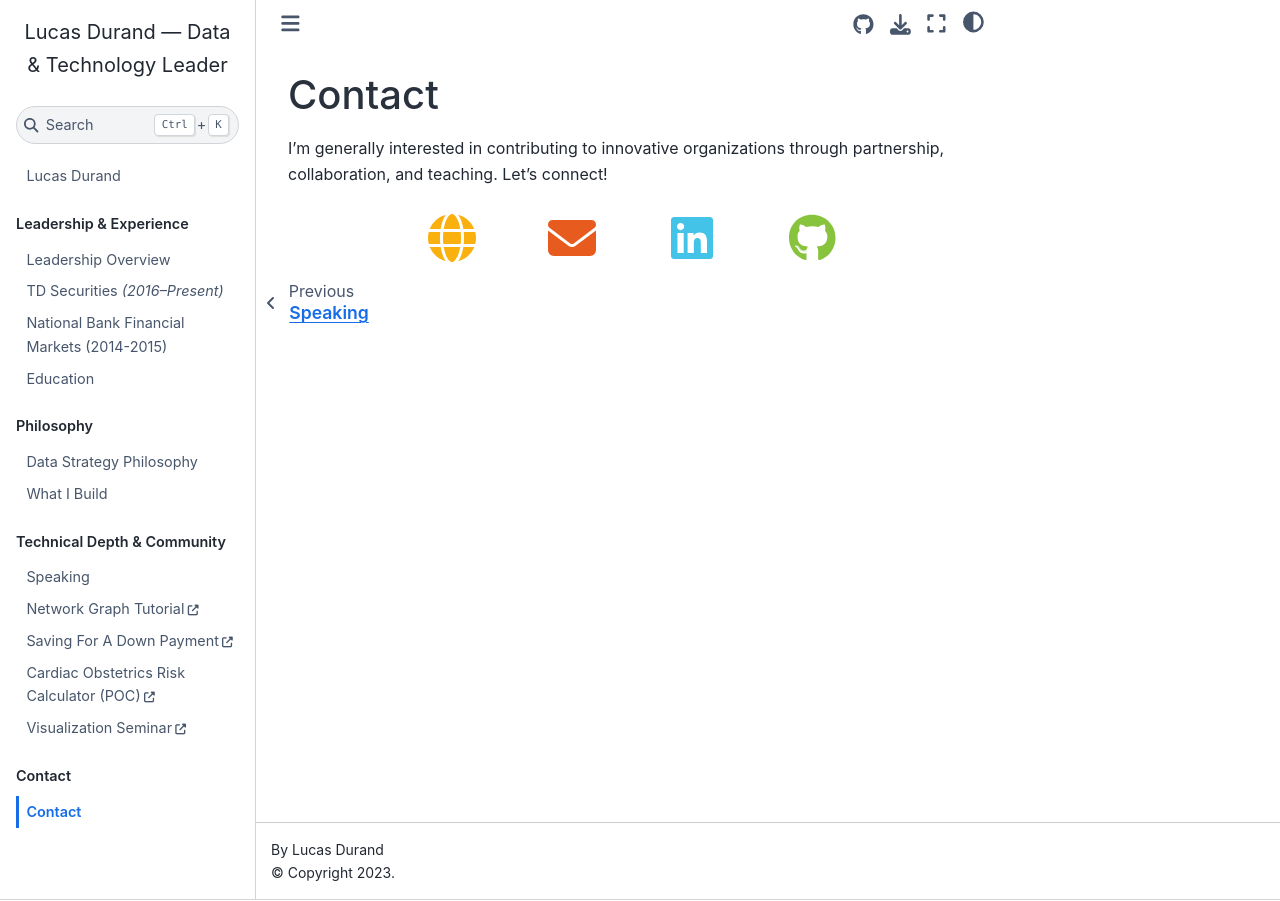
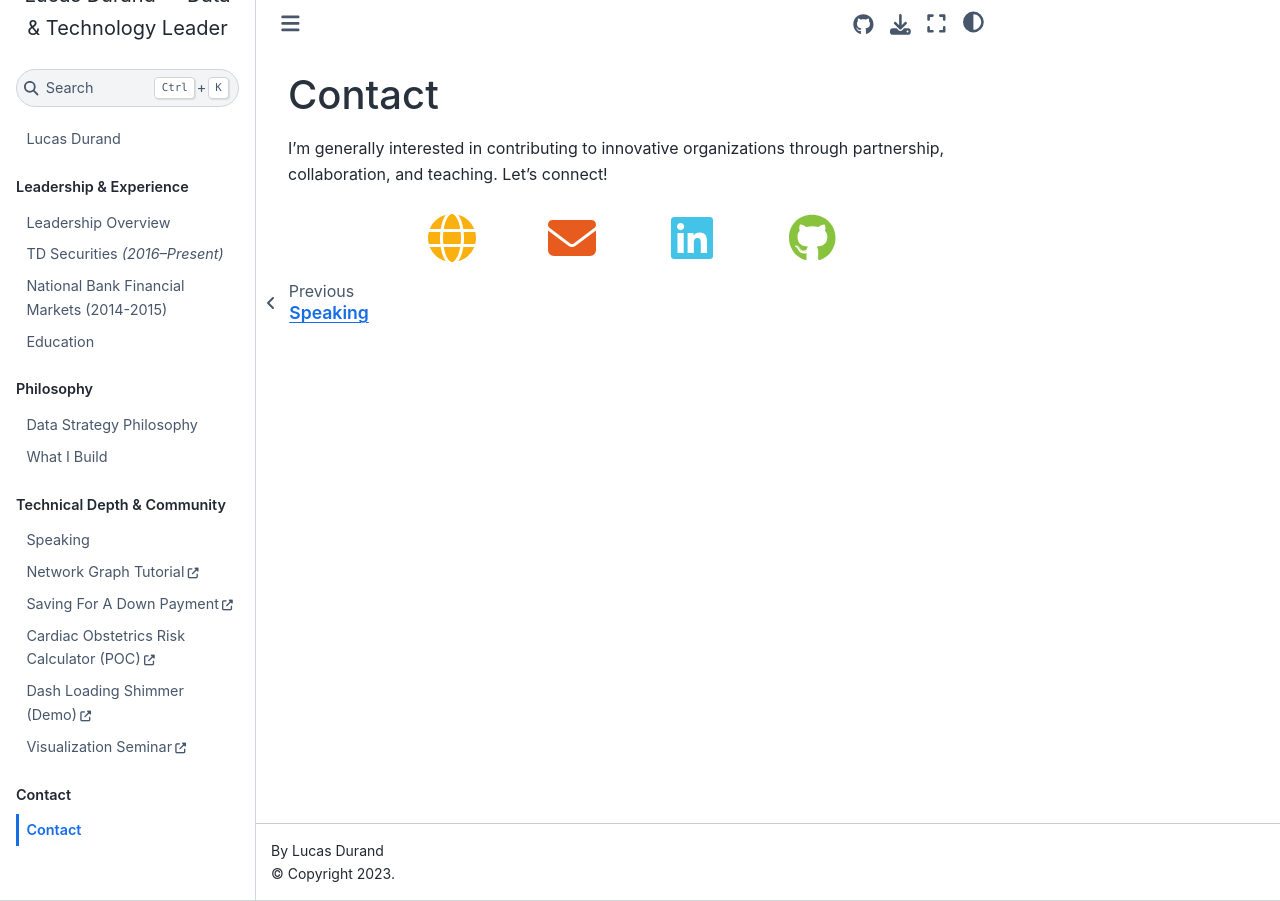
Before and after one commit to lucasdurand/lucasdurand, a Jupyter Book: the page built from home/contact.md, in a window 1280 px wide. Built offline with Jupyter Book 1.0.4 settings and Sphinx 7.4.7 and the Sphinx Book theme 1.1.4, drawn with Linux system fonts in a browser that asks for light colours; nearby versions of some CDN libraries; pages that are not in the unit, such as notebooks, are missing from menus; comment, search, counter and statistics services are not loaded.

Commit message:
Point cardiac calculator link at App Engine; add shimmer demo link
Co-Authored-By: Devin AI <158243242+devin-ai-integration[bot]@users.noreply.github.com>

```diff
--- a/_toc.yml
+++ b/_toc.yml
@@ -22,8 +22,10 @@ parts:
       title: Network Graph Tutorial
     - url: https://futuremoney.herokuapp.com/
       title: Saving For A Down Payment
-    - url: https://cardiac-calculator.herokuapp.com/
+    - url: https://cardiac-calculator-dot-ladders-dash.uc.r.appspot.com/
       title: Cardiac Obstetrics Risk Calculator (POC)
+    - url: https://dash-loading-shimmer-dot-ladders-dash.uc.r.appspot.com/
+      title: Dash Loading Shimmer (Demo)
     - url: https://lucasdurand.xyz/visualization-seminar/
       title: Visualization Seminar
   - caption: Contact
```
